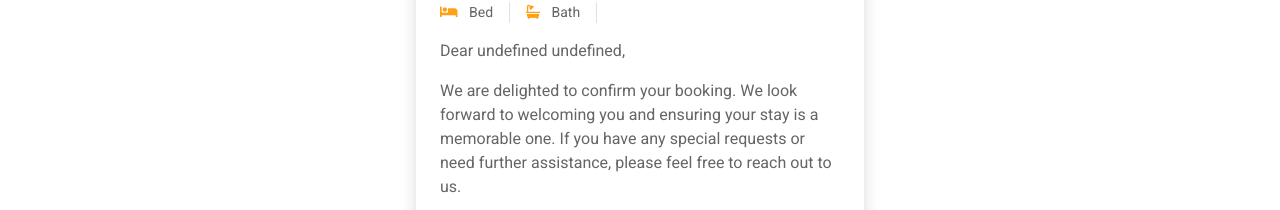
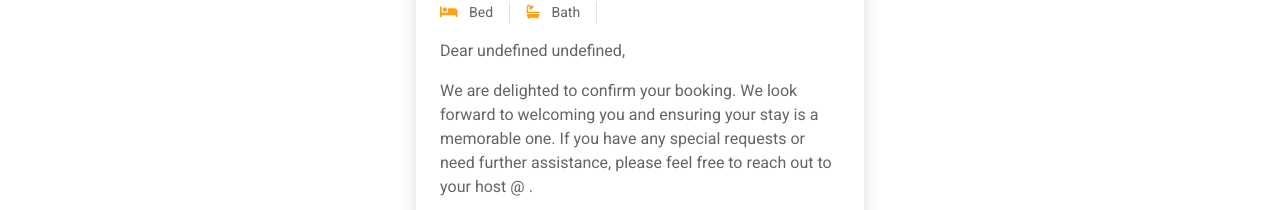
Before and after one commit to ddushev/react-book-project, a React (Vite) app: page /booking-confirmation/1 in a window 1280 px wide. Shown: the part 590-800 px from the top of the page. Built offline with nearby package versions, Linux system fonts and the light colour scheme; no server answers.

Commit message:
Add info for room owner at confirmed booking page

```diff
--- a/src/components/RoomBooked/RoomBooked.jsx
+++ b/src/components/RoomBooked/RoomBooked.jsx
@@ -60,7 +60,7 @@ export const RoomBooked = () => {
                         </div>
                         <div className="text-body mb-3">
                             <p>Dear {username},</p>
-                            <p>We are delighted to confirm your booking. We look forward to welcoming you and ensuring your stay is a memorable one. If you have any special requests or need further assistance, please feel free to reach out to us.</p>
+                            <p>We are delighted to confirm your booking. We look forward to welcoming you and ensuring your stay is a memorable one. If you have any special requests or need further assistance, please feel free to reach out to your host {roomData?.ownerName} @ {roomData?.ownerEmail}.</p>
                             {/*TODO Add booking owner details */}
                             <p>Warm regards,</p>
                             <p>ReactBook's team</p>
```
